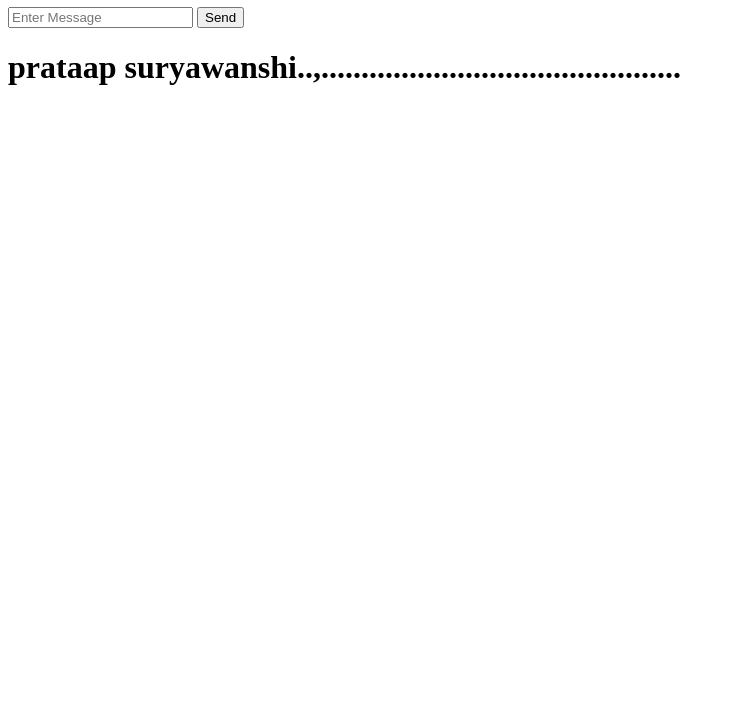
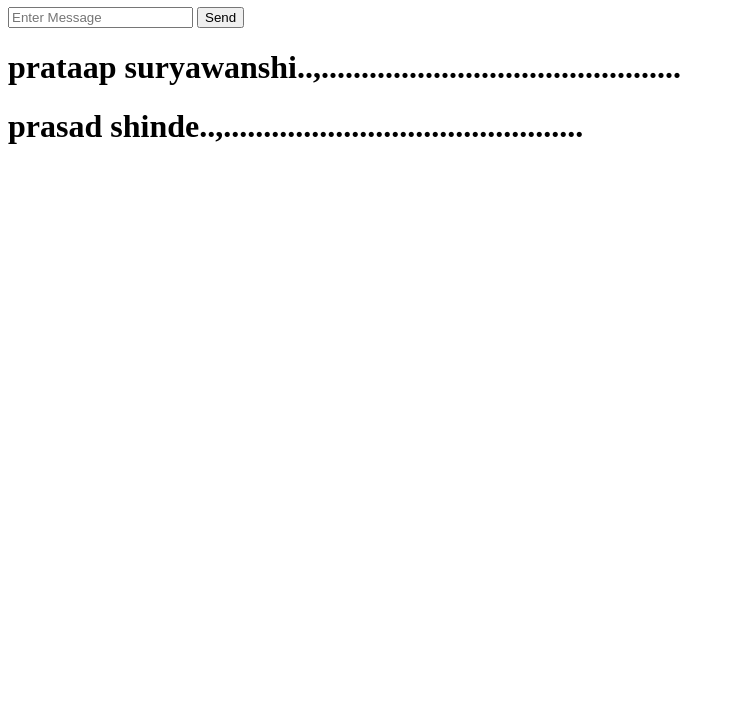
Before and after one commit to pratapsurya83084/socketIo, a website: page public/index.html in a window 1280 px wide. Shown: the part 73-800 px from the top of the page, without its empty margins (0-735 px from the left). Drawn offline with nearby package versions, Linux system fonts and the light colour scheme; no server answers.

Commit message:
feature:  my name change

```diff
--- a/public/index.html
+++ b/public/index.html
@@ -14,6 +14,7 @@
 <button id="sendBtn">Send</button>
 <div id="messages">  </div>
 <h1> prataap suryawanshi..,.............................................</h1>
+<h1> prasad shinde..,.............................................</h1>
  <script src="/socket.io/socket.io.js"></script>
 
 <script>
```
